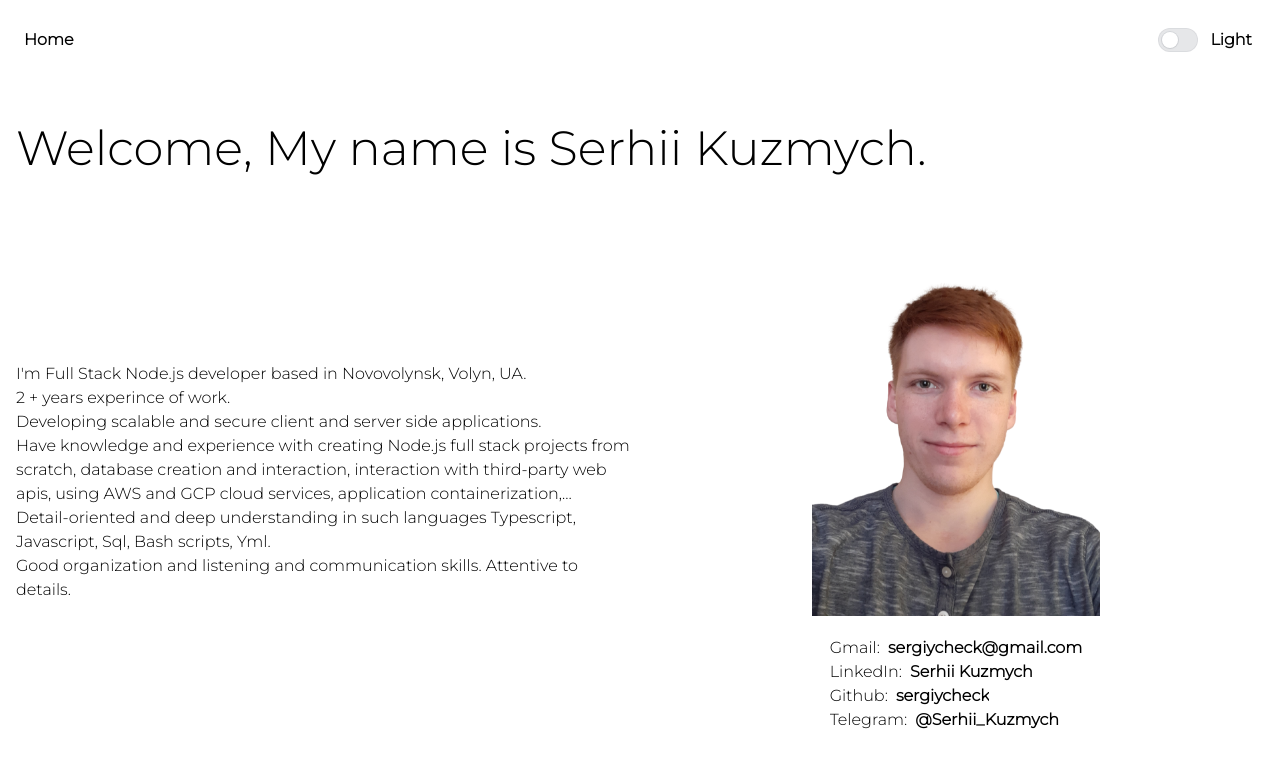
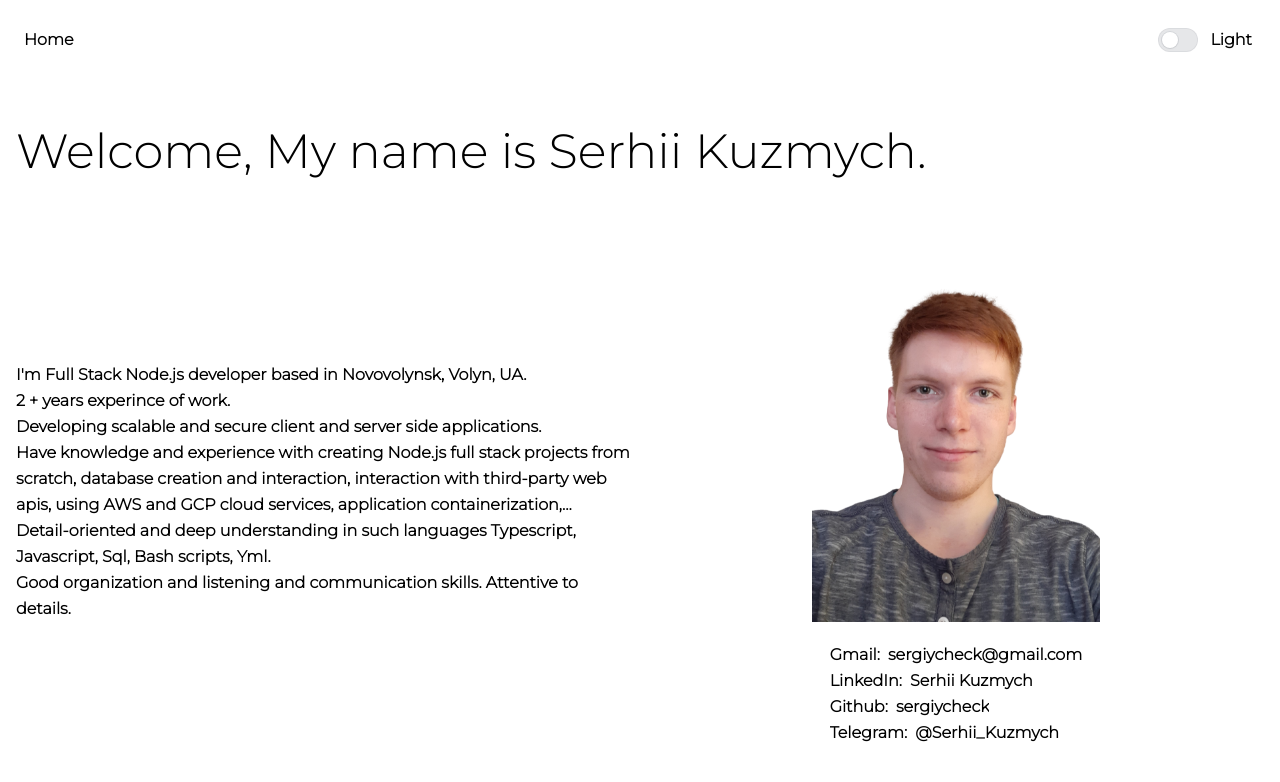
Before and after one commit to sergiycheck/sergiycheck-website, a Next.js app: page / in a window 1280 px wide. Shown: the top 782 px of the page. Built offline with nearby package versions, Linux system fonts and the light colour scheme.

Commit message:
updated fonts

```diff
--- a/components/common/shared.tsx
+++ b/components/common/shared.tsx
@@ -20,7 +20,7 @@ export const Text1 = React.forwardRef(
     return (
       <div
         ref={ref}
-        className="text-base line-clamp-3 leading-normal tracking-normal"
+        className="text-base line-clamp-3 leading-relaxed tracking-normal font-bold"
         {...attributes}
       >
         {children}
@@ -51,7 +51,7 @@ export const Anchor1 = React.forwardRef(
     return (
       <a
         ref={ref}
-        className="text-base line-clamp-3 leading-normal tracking-normal font-bold"
+        className="text-base line-clamp-3 leading-relaxed tracking-normal font-bold"
         {...attributes}
       >
         {children}
@@ -82,7 +82,7 @@ export const Title1 = React.forwardRef(
     return (
       <div
         ref={ref}
-        className="text-5xl line-clamp-3 leading-normal tracking-normal"
+        className="text-5xl line-clamp-3 leading-relaxed tracking-normal"
         {...attributes}
       >
         {children}
```
